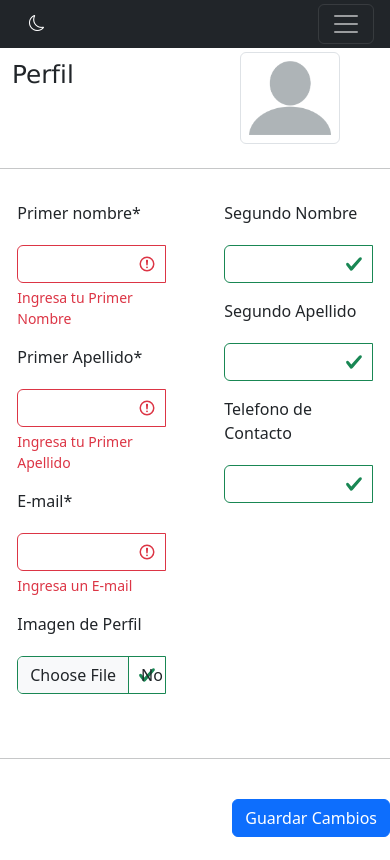
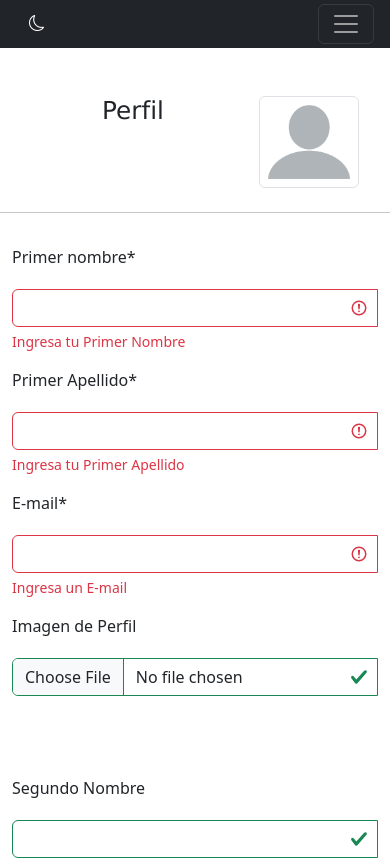
Before and after one commit to sdariogeo/e_mercado, a plain HTML site: page my-profile.html in a window 390 px wide. Shown: the top 860 px of the page. Drawn offline with nearby package versions, Linux system fonts and the light colour scheme.

Commit message:
Added some bootstrap classes for responsive design.

```diff
--- a/my-profile.html
+++ b/my-profile.html
@@ -66,13 +66,13 @@
     </div>
   </nav>
   <main>
-    <div class="container ">
-     <div class="row">
-      <div class="col-7 mt-1 pt-2">
+    <div class="container d-flex justify-content-center">
+      <div class="row justify-content-around mt-5">
+        <div class="col-9">
         <h2>Perfil</h2>
       </div>
 
-        <div class=" col-5 mt-1">
+      <div class="col-3">
           <img src="img/img_perfil.png" class="imageProfile img-thumbnail" alt="Imagen de Perfil">
         </div>
       </div>
@@ -81,11 +81,12 @@
 
 
     <form  class="was-validated">
-    <div class="row">
+      <div class="container-md">
+    <div class="row d-flex flex-row justify-content-center">
 
       <!--INGRESO INFO COLUMNA 1 OBLIGATORIO-->
       <hr>
-      <div class="shippingAddress col-5 mx-auto pt-3 pb-5">
+      <div class="shippingAddress col-12 col-md-5 pt-3 pb-5">
         <label class="label-calle">Primer nombre*</label>
         <div class="invalid-feedback">Primer nombre*</div>
         <div class="input-group mb-3">
@@ -109,7 +110,7 @@
             </div>
       </div>
       <!--INGRESO INFO COLUMNA 2 NO OBLIGATORIO-->
-      <div class="form-container col-5 mx-auto pt-3 pb-5">
+      <div class="form-container col-12 col-md-5 pt-3 pb-5">
           <label class="label-calle">Segundo Nombre</label>
           <div class="invalid-feedback">Segundo Nombre*</div>
           <div class="input-group mb-3">
@@ -131,9 +132,10 @@
 
         <hr>
         <div class="d-flex justify-content-end">
-          <button  id="saveChanges" type="submit" class="btn btn-primary mt-4"> Guardar Cambios </button>
+          <button  id="saveChanges" type="submit" class="btn btn-primary mt-4 me-5"> Guardar Cambios </button>
         </div>
     </div>
+  </div>
   </form>
 
 
```
